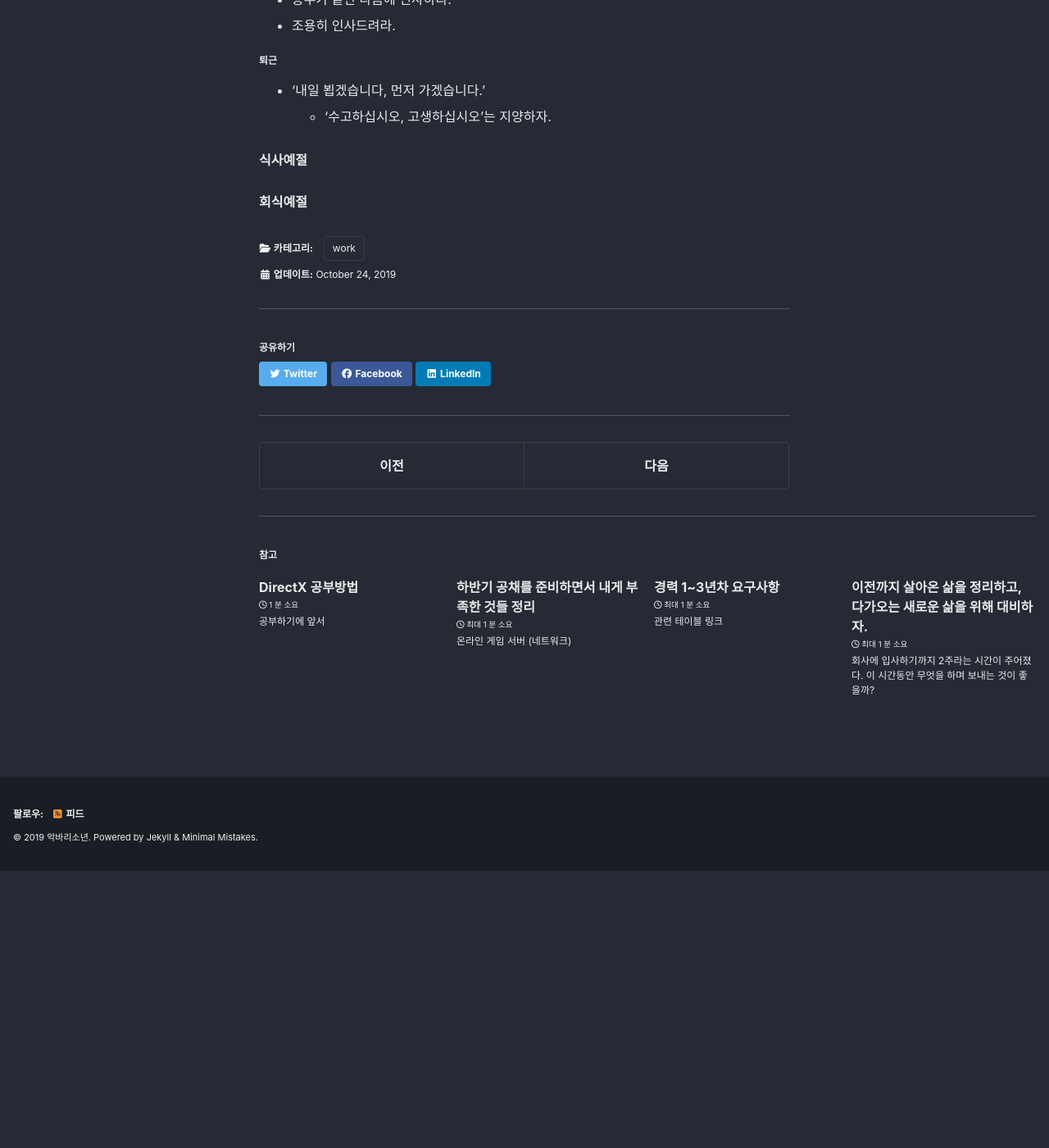
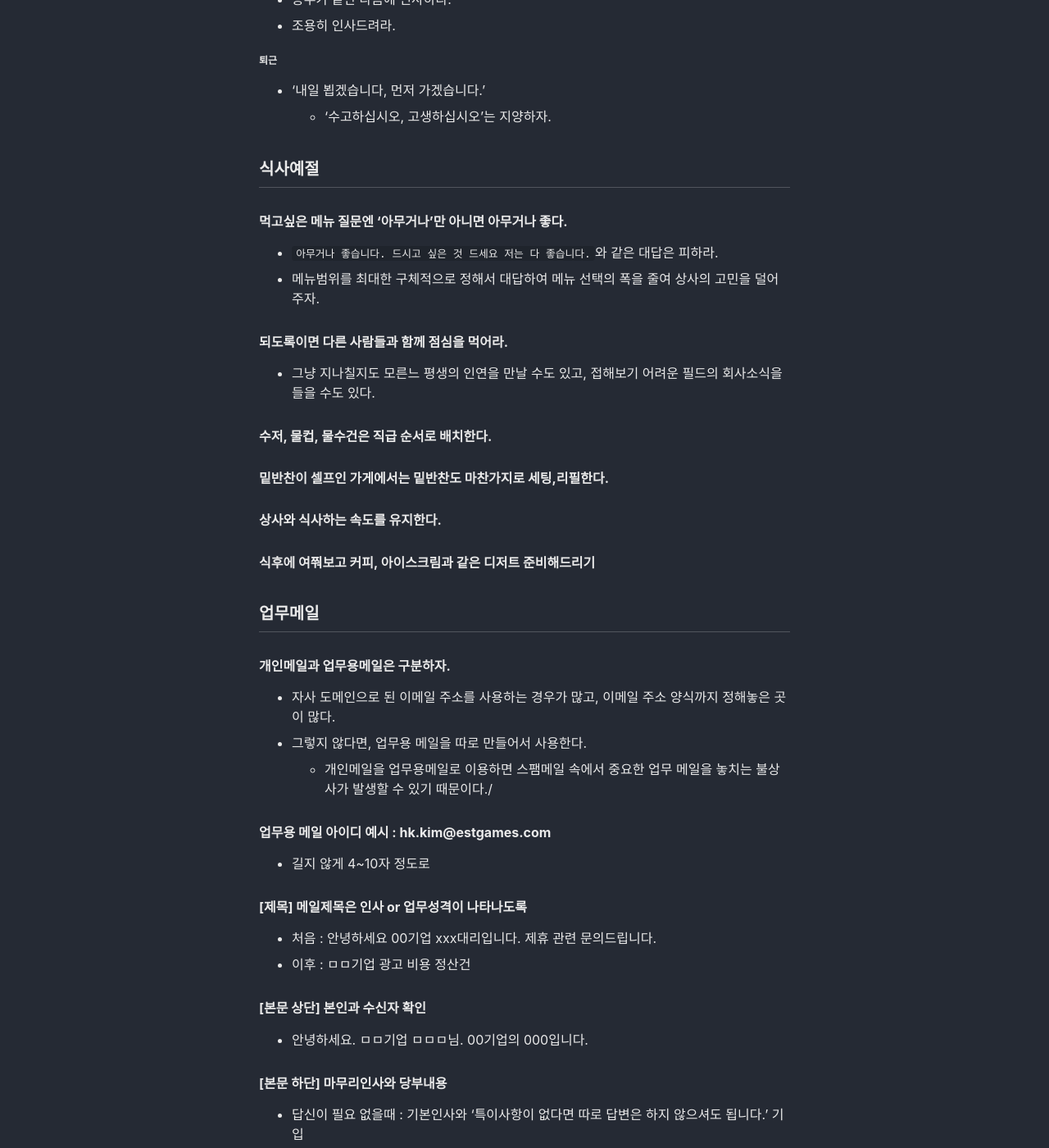
Before and after one commit to surmounter/Blog, a Jekyll site: the page built from _posts/2019-10-24-신입사원을위한글.md, in a window 1280 px wide and 1400 px high, scrolled down 2837 px. Shown: the whole window at 82% size. Built offline with Jekyll 4.4.1, drawn with Linux system fonts in a browser that asks for light colours; cached includes are drawn as plain includes; nearby versions of some CDN libraries; before the commit the page ends 3898 px from its top, so only the background shows below that; some of the changed text lies outside the part shown.

Commit message:
Update 2019-10-24-신입사원을위한글.md

```diff
--- a/_posts/2019-10-24-신입사원을위한글.md
+++ b/_posts/2019-10-24-신입사원을위한글.md
@@ -112,6 +112,65 @@ author_profile: false
   * '수고하십시오, 고생하십시오'는 지양하자.
 
 
-### 식사예절
+## 식사예절
+
+### 먹고싶은 메뉴 질문엔 '아무거나'만 아니면 아무거나 좋다.
+
+* `아무거나 좋습니다. 드시고 싶은 것 드세요 저는 다 좋습니다.`와 같은 대답은 피하라.
+* 메뉴범위를 최대한 구체적으로 정해서 대답하여 메뉴 선택의 폭을 줄여 상사의 고민을 덜어주자.
+
+### 되도록이면 다른 사람들과 함께 점심을 먹어라.
+
+* 그냥 지나칠지도 모른느 평생의 인연을 만날 수도 있고, 접해보기 어려운 필드의 회사소식을 들을 수도 있다.
+
+### 수저, 물컵, 물수건은 직급 순서로 배치한다.
+
+### 밑반찬이 셀프인 가게에서는 밑반찬도 마찬가지로 세팅,리필한다.
+
+### 상사와 식사하는 속도를 유지한다.
+
+### 식후에 여쭤보고 커피, 아이스크림과 같은 디저트 준비해드리기
+
+
+## 업무메일
+
+### 개인메일과 업무용메일은 구분하자.
+
+* 자사 도메인으로 된 이메일 주소를 사용하는 경우가 많고, 이메일 주소 양식까지 정해놓은 곳이 많다.
+* 그렇지 않다면, 업무용 메일을 따로 만들어서 사용한다.
+  * 개인메일을 업무용메일로 이용하면 스팸메일 속에서 중요한 업무 메일을 놓치는 불상사가 발생할 수 있기 때문이다./
+
+### 업무용 메일 아이디 예시 : hk.kim@estgames.com
+
+* 길지 않게 4~10자 정도로
+
+### \[제목] 메일제목은 인사 or 업무성격이 나타나도록
+
+* 처음 : 안녕하세요 00기업 xxx대리입니다. 제휴 관련 문의드립니다.
+* 이후 : ㅁㅁ기업 광고 비용 정산건
+
+### \[본문 상단] 본인과 수신자 확인
+
+* 안녕하세요. ㅁㅁ기업 ㅁㅁㅁ님. 00기업의 000입니다.
+
+### \[본문 하단] 마무리인사와 당부내용
+
+* 답신이 필요 없을때 : 기본인사와 '특이사항이 없다면 따로 답변은 하지 않으셔도 됩니다.' 기입
+* 답신을 원할 떄 : '수고스럽지만 답신해주시면 고맙겠습니다.'
+* 확인과 검토를 요청할 때 : '확인 부탁드립니다.' '검토 부탁드립니다.'
+
+### RE: 답장은 최소화할 것
+
+* 메일로 내용을 주고받다 보면 답장을 이용할 경우가
+
+
+
+
+
+
+
+
+
+
 
 ### 회식예절
```
